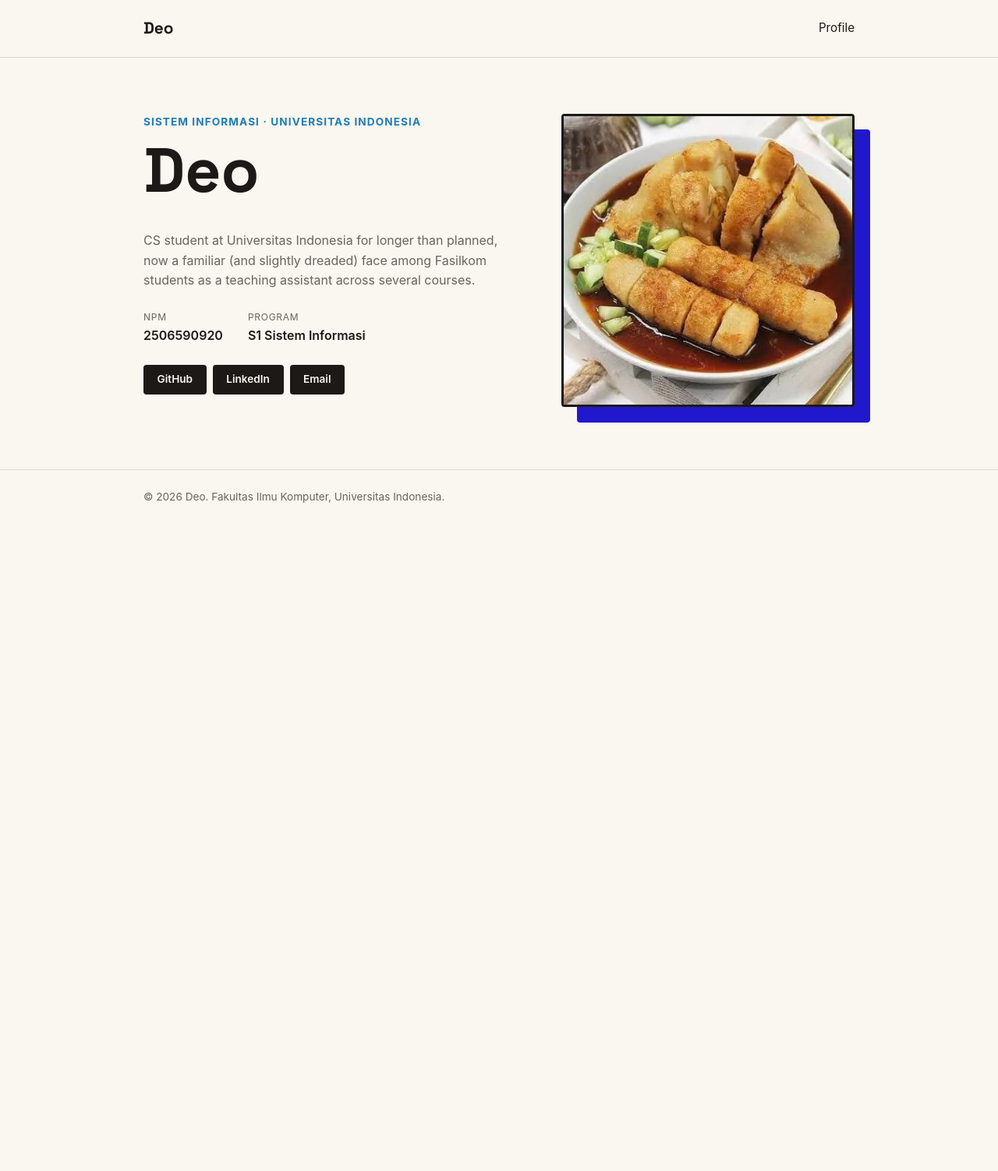
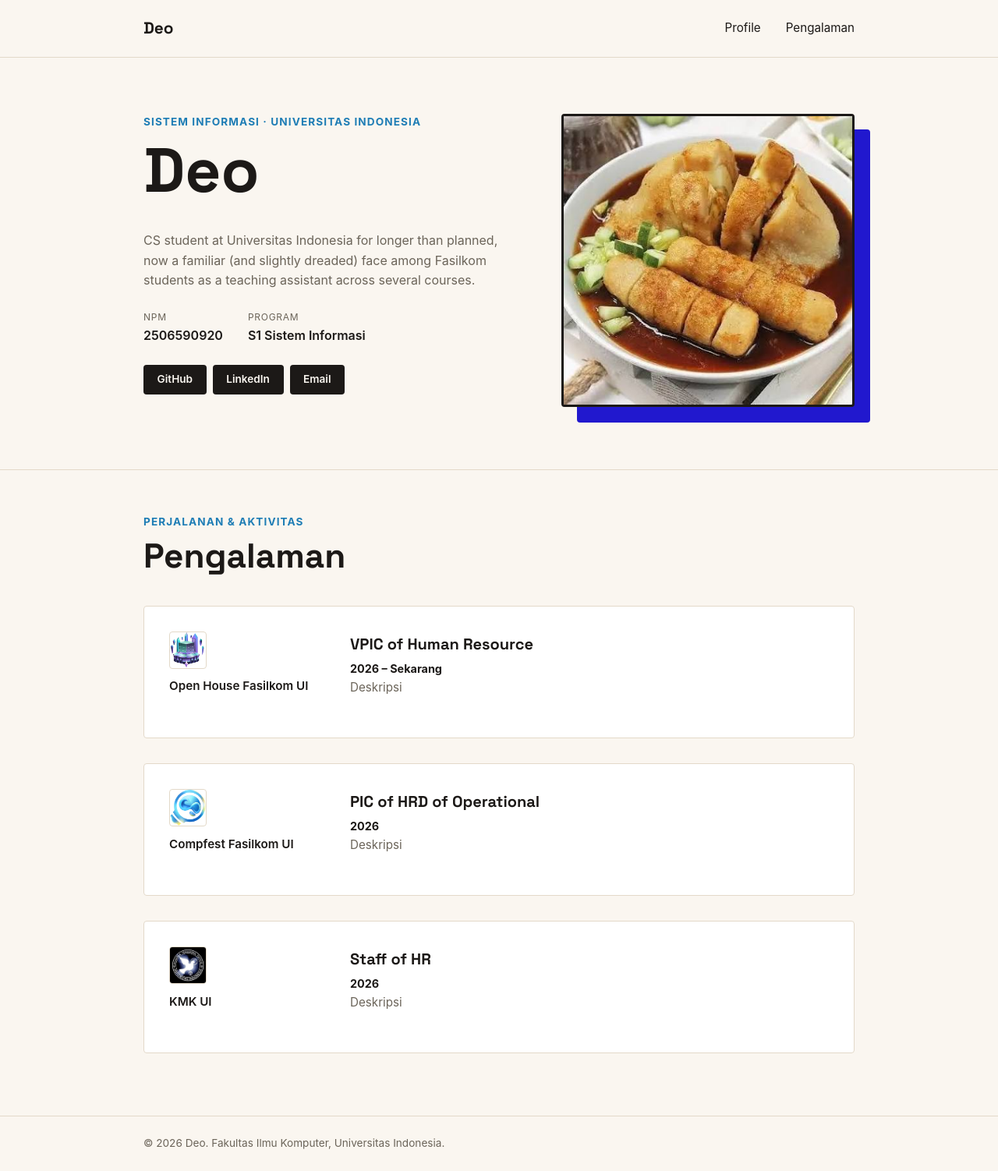
Before and after one commit to DioDateUs/myportofolio, a Django app: page / in a window 1280 px wide. Shown: the whole page at 78% size. Before the commit the page ends 645 px from the top, so only its background shows below. Run offline with Django 5.2, Linux system fonts and the light colour scheme.

Commit message:
Tugas 1: Halaman experience

```diff
--- a/static/css/style.css
+++ b/static/css/style.css
@@ -21,7 +21,7 @@ body {
     line-height: 1.6;
 }
 
-h1, .brand {
+h1, h2, h3, .brand {
     font-family: "Space Grotesk", -apple-system, sans-serif;
 }
 
@@ -169,6 +169,113 @@ h1, .brand {
     border: 3px solid var(--ink);
 }
 
+.experience {
+    padding: 3.5rem 0 5rem;
+    border-top: 1px solid var(--line);
+}
+
+.section-header {
+    margin-bottom: 2.5rem;
+}
+
+.section-kicker {
+    font-size: 0.85rem;
+    letter-spacing: 0.08em;
+    text-transform: uppercase;
+    color: var(--accent-dark);
+    font-weight: 700;
+    margin-bottom: 0.5rem;
+}
+
+.section-title {
+    font-size: clamp(2rem, 4vw, 2.75rem);
+    line-height: 1.1;
+    color: var(--ink);
+}
+
+.experience-list {
+    display: flex;
+    flex-direction: column;
+    gap: 2rem;
+}
+
+.experience-item {
+    display: grid;
+    grid-template-columns: 200px 1fr;
+    gap: 2rem;
+    padding: 2rem;
+    background-color: #fff;
+    border: 1px solid var(--line);
+    border-radius: var(--radius);
+}
+
+.experience-meta {
+    display: flex;
+    flex-direction: column;
+    gap: 0.65rem;
+    align-items: flex-start;
+}
+
+.experience-logo {
+    width: 48px;
+    height: 48px;
+    flex-shrink: 0;
+}
+
+.logo-icon {
+    stroke: var(--text-muted);
+    opacity: 0.8;
+}
+
+.logo-label {
+    font-size: 0.6rem;
+    font-weight: 600;
+    text-transform: uppercase;
+    letter-spacing: 0.05em;
+    color: var(--text-muted);
+}
+
+.experience-logo img {
+    width: 100%;
+    height: 100%;
+    object-fit: contain;
+    border-radius: var(--radius);
+    border: 1px solid var(--line);
+    background-color: #fff;
+}
+
+.experience-period {
+    font-size: 0.9rem;
+    font-weight: 700;
+    color: var(--ink);
+}
+
+.experience-body {
+    display: flex;
+    flex-direction: column;
+}
+
+.experience-role {
+    font-size: 1.25rem;
+    font-weight: 700;
+    color: var(--ink);
+    margin-bottom: 0.25rem;
+}
+
+.experience-org {
+    font-size: 0.95rem;
+    font-weight: 600;
+    color: var(--ink);
+    margin-bottom: 0.85rem;
+}
+
+.experience-desc {
+    color: var(--text-muted);
+    font-size: 0.95rem;
+    line-height: 1.65;
+    margin-bottom: 1.25rem;
+}
+
 .site-footer {
     padding: 1.5rem;
     color: var(--text-muted);
@@ -192,4 +299,16 @@ h1, .brand {
     .social-links {
         justify-content: flex-start;
     }
+
+    .experience-item {
+        grid-template-columns: 1fr;
+        gap: 1rem;
+        padding: 1.5rem;
+    }
+
+    .experience-meta {
+        flex-direction: row;
+        align-items: center;
+        gap: 0.75rem;
+    }
 }
--- a/templates/index.html
+++ b/templates/index.html
@@ -14,7 +14,8 @@
         <div class="container">
             <a href="#profile" class="brand">Deo</a>
             <nav>
-                <a href="#profile">Profile</a>
+                <a href="#profile" id="nav-profile">Profile</a>
+                <a href="#pengalaman" id="nav-pengalaman">Pengalaman</a>
             </nav>
         </div>
     </header>
@@ -50,6 +51,65 @@
                 </div>
             </div>
         </section>
+
+        <section class="experience" id="pengalaman">
+            <div class="container">
+                <div class="section-header">
+                    <p class="section-kicker">Perjalanan & Aktivitas</p>
+                    <h2 class="section-title">Pengalaman</h2>
+                </div>
+
+                <div class="experience-list" id="experience-container">
+                    <article class="experience-item" id="exp-ta">
+                        <div class="experience-meta">
+                            <div class="experience-logo" id="logo-exp-ta">
+                                <img src="/static/img/LogoOH.png" alt="Logo OH Fasilkom" class="org-logo">
+                            </div>
+                            <p class="experience-org">Open House Fasilkom UI</p>
+                        </div>
+                        <div class="experience-body">
+                            <h3 class="experience-role">VPIC of Human Resource</h3>
+                            <time class="experience-period">2026 &ndash; Sekarang</time>
+                            <p class="experience-desc">
+                                Deskripsi
+                            </p>
+                        </div>
+                    </article>
+
+                    <article class="experience-item" id="exp-swe">
+                        <div class="experience-meta">
+                            <div class="experience-logo" id="logo-exp-ta">
+                                <img src="/static/img/logoCF.png" alt="Logo Compfest" class="org-logo">
+                            </div>
+                            <p class="experience-org">Compfest Fasilkom UI</p>
+                        </div>
+                        <div class="experience-body">
+                            <h3 class="experience-role">PIC of HRD of Operational</h3>
+                            <time class="experience-period">2026</time>
+                            <p class="experience-desc">
+                                Deskripsi
+                            </p>
+                        </div>
+                    </article>
+
+                    <article class="experience-item" id="exp-org">
+                        <div class="experience-meta">
+                            <div class="experience-logo" id="logo-exp-ta">
+                                <img src="/static/img/logoKMK.png" alt="Logo KMK" class="org-logo">
+                            </div>
+                            <p class="experience-org">KMK UI</p>
+                        </div>
+                        <div class="experience-body">
+                            <h3 class="experience-role">Staff of HR</h3>
+                            <time class="experience-period">2026</time>
+                            <p class="experience-desc">
+                                Deskripsi
+                            </p>
+                        </div>
+                    </article>
+                </div>
+            </div>
+        </section>
     </main>
 
     <footer class="site-footer">
```
Also changed, not shown: static/img/LogoCF.png (added), static/img/LogoKMK.png (added), static/img/LogoOH.png (added).
